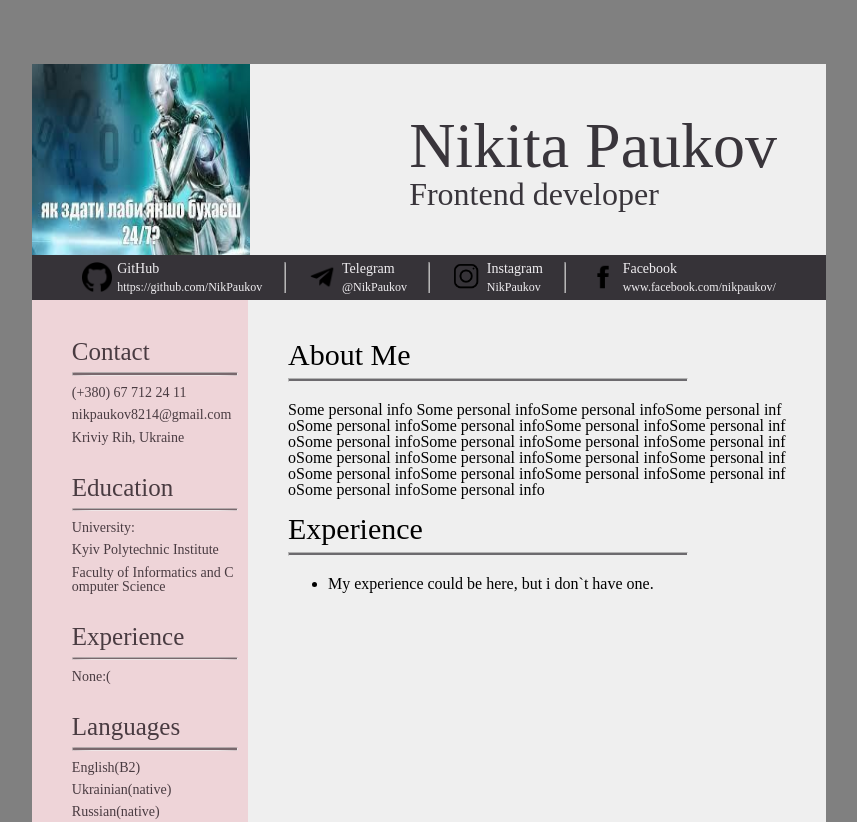
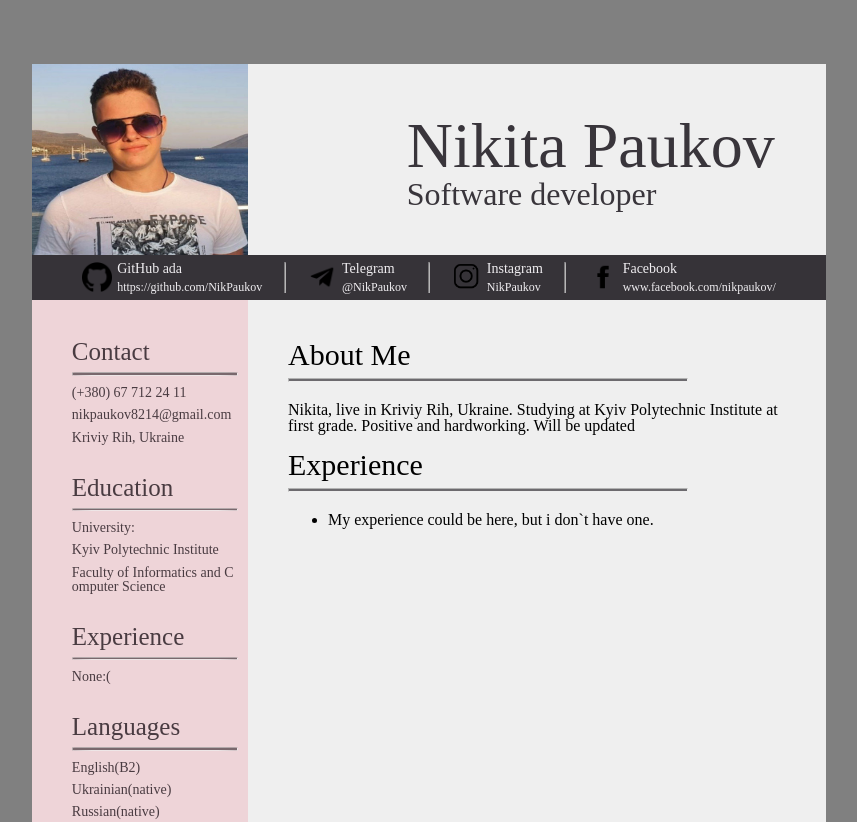
Before and after one commit to NikPaukov/cv, a plain HTML site: page index.html in a window 1280 px wide. Shown: the top 822 px of the page, without its empty margins (211-1068 px from the left). Drawn offline with Linux system fonts and the light colour scheme.

Commit message:
changed photo

```diff
--- a/index.html
+++ b/index.html
@@ -11,10 +11,10 @@
 <body>
     <div class="content">
         <header>
-            <img id="my-photo" src="lib/imgs/lmao.jpg">
+            <img id="my-photo" src="lib/imgs/my-photo.jpg">
             <div id="name-div">
                 <p id="name">Nikita Paukov</p>
-                <p id="occupation">Frontend developer</p>
+                <p id="occupation">Software developer</p>
             </div>
         </header>
         <nav>
@@ -22,7 +22,7 @@
             <div class="contact">
                 <img class ="nav-img"src="lib/imgs/git-icon.png">
                 <div class="contact-text">
-                <p class="nav-top-text">GitHub</p>
+                <p class="nav-top-text">GitHub ada</p>
                 <p class="nav-bottom-text">https://github.com/NikPaukov</p>
             </div>
             </div>
@@ -140,7 +140,9 @@
                 <hr>
 
                 <p>
-                   Some personal info Some personal infoSome personal infoSome personal infoSome personal infoSome personal infoSome personal infoSome personal infoSome personal infoSome personal infoSome personal infoSome personal infoSome personal infoSome personal infoSome personal infoSome personal infoSome personal infoSome personal infoSome personal infoSome personal infoSome personal infoSome personal info
+                    Nikita, live in Kriviy Rih, Ukraine. Studying at Kyiv Polytechnic Institute at first grade.
+                    Positive and hardworking. Will be updated
+
                 </p>
                 <br>
                 <h1>Experience</h1>
--- a/lib/css/style.css
+++ b/lib/css/style.css
@@ -3,9 +3,8 @@
     display: block;
     margin: 5% auto 0 auto;
     background-color:#EFEFEF;
-    max-width: 210mm;
-    min-height: 297mm;
-
+    width: 210mm;
+    height: 297mm;
 }
 
 body{background-color: gray;
@@ -42,7 +41,7 @@ header{
 }
 #my-photo{
     height: 100%;
-    width: 27.5%;
+    width: 27.2%;
 }
 
 nav{
```
Also changed, not shown: lib/imgs/lmao.jpg (deleted), lib/imgs/my-photo.jpg (added).
